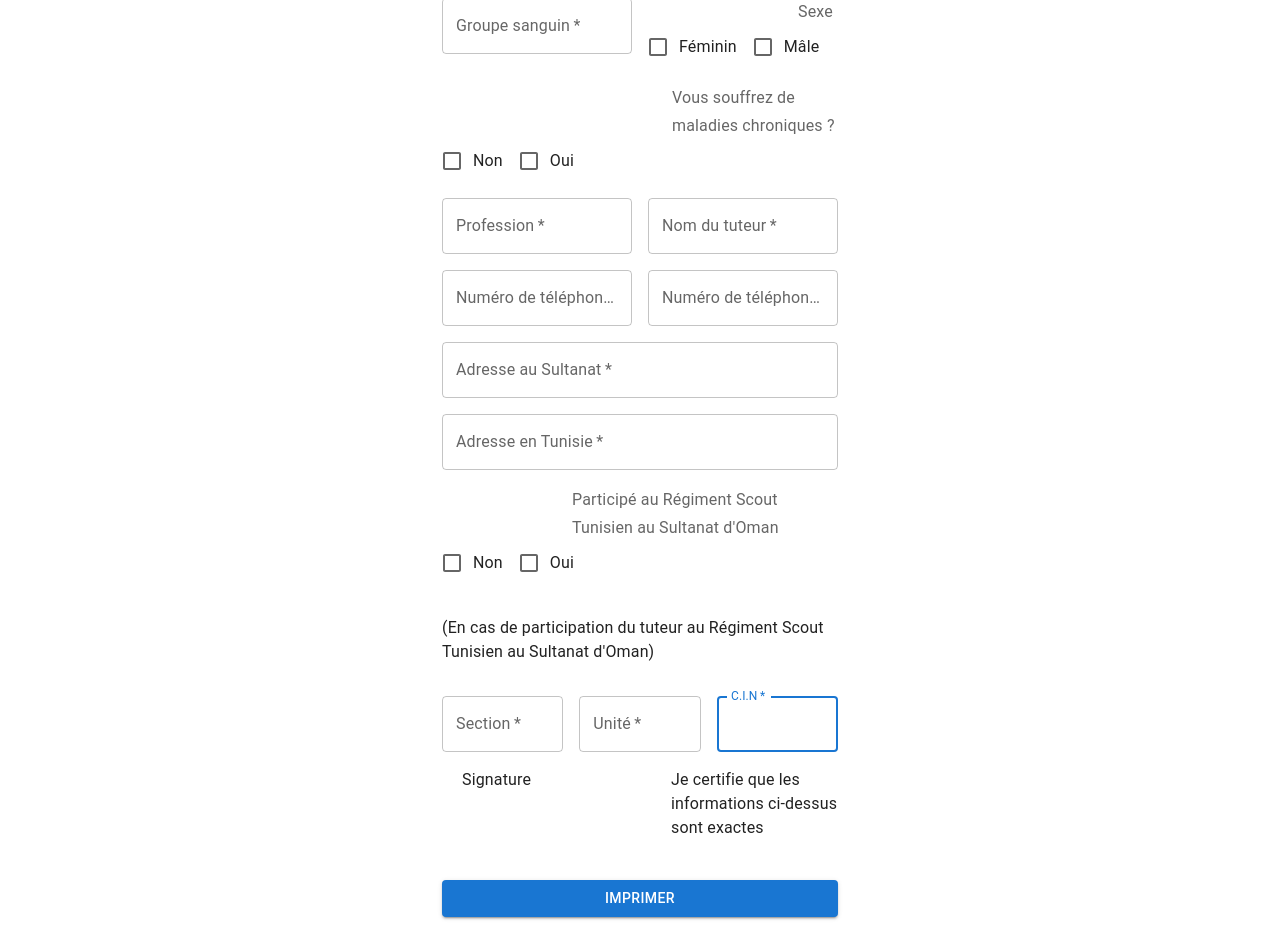
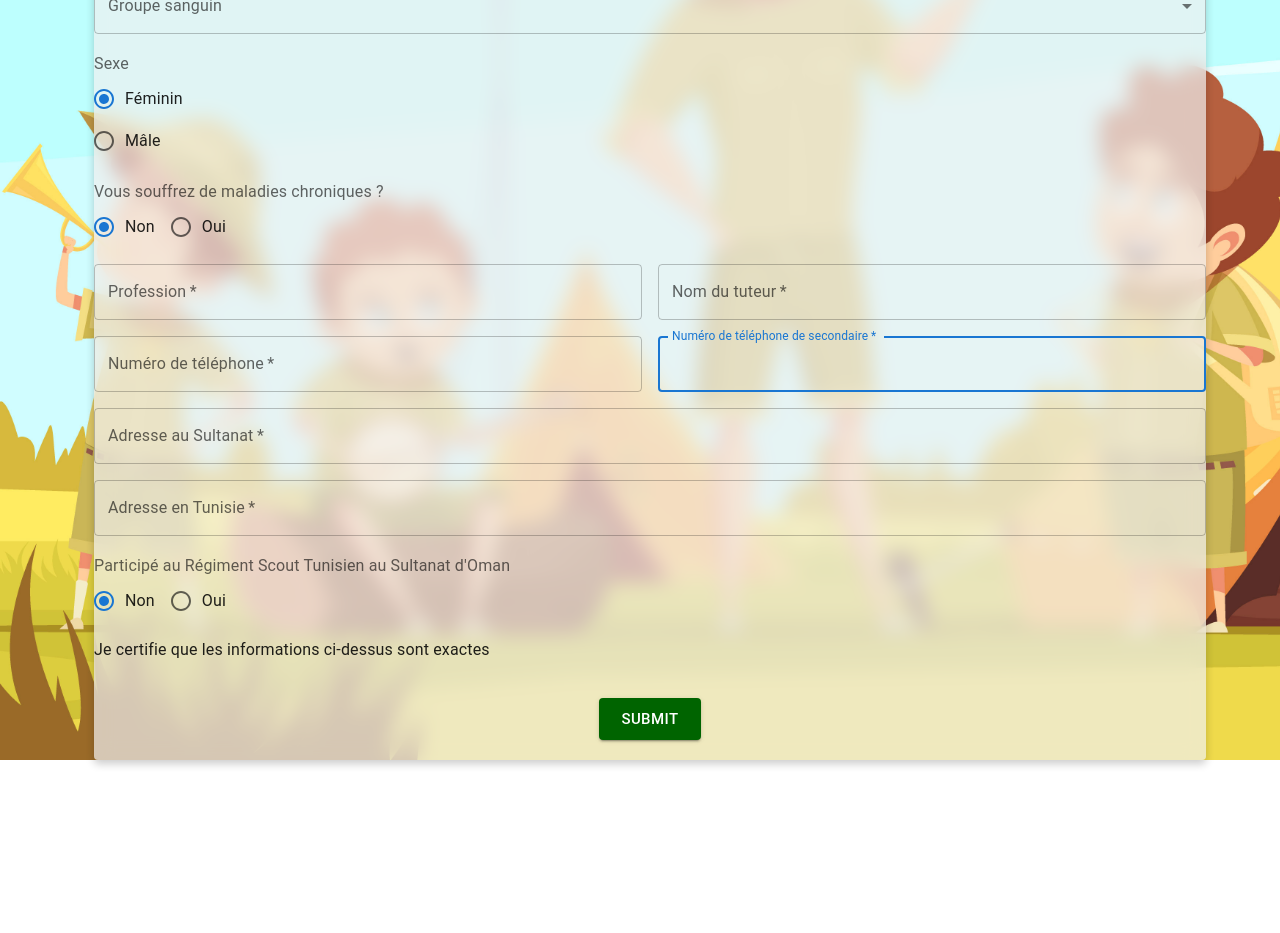
Before and after one commit to RBK-Project23/thesis-project, a React (Create React App) app in the folder frontend/: page /doc-istimara in a window 1280 px wide. Shown: the part 560-1493 px from the top of the page. After the commit the page ends 1320 px from the top, so only its background shows below. Built offline with nearby package versions, Linux system fonts and the light colour scheme.

Commit message:
update getIstimara.js

```diff
--- a/frontend/src/component/generateIstimara.js
+++ b/frontend/src/component/generateIstimara.js
@@ -7,32 +7,39 @@ import Checkbox from "@mui/material/Checkbox";
 import Link from "@mui/material/Link";
 import Grid from "@mui/material/Grid";
 import Box from "@mui/material/Box";
-import Typography from "@mui/material/Typography";
+import { Card, CardContent, Typography } from '@mui/material';
 import Container from "@mui/material/Container";
 import { ThemeProvider } from "@mui/material/styles";
 import { useState } from "react";
 import pdfMake from "pdfmake/build/pdfmake";
 import pdfFonts from "pdfmake/build/vfs_fonts";
+import jsPDF from "jspdf";
+import "jspdf-autotable";
 import { createTheme } from "@mui/material/styles";
+import Radio from "@mui/material/Radio";
+import RadioGroup from "@mui/material/RadioGroup";
+import { FormControl, InputLabel, Select, MenuItem } from '@mui/material';
 
-const fonts = {
-  Roboto: {
-    normal: "Roboto-Regular.ttf",
-    bold: "Roboto-Medium.ttf",
-    italics: "Roboto-Italic.ttf",
-    bolditalics: "Roboto-MediumItalic.ttf",
-  },
-  Arial: {
-    normal: "Arial.ttf",
-    bold: "Arial-Bold.ttf",
-    italics: "Arial-Italic.ttf",
-    bolditalics: "Arial-BoldItalic.ttf",
-  },
-};
-
-pdfMake.fonts = fonts;
+//const fonts = {
+//  Roboto: {
+//    normal: "Roboto-Regular.ttf",
+//    bold: "Roboto-Medium.ttf",
+//    italics: "Roboto-Italic.ttf",
+//    bolditalics: "Roboto-MediumItalic.ttf",
+//  },
+//  Arial: {
+//    normal: "Arial.ttf",
+//    bold: "Arial-Bold.ttf",
+//    italics: "Arial-Italic.ttf",
+//    bolditalics: "Arial-BoldItalic.ttf",
+//  },
+//};
+//
+//pdfMake.fonts = fonts;
 
 export default function GenerateIstimara() {
+  const [selectedGender, setSelectedGender] = useState("female");
+
   const handleSubmit = async (event) => {
     event.preventDefault();
     const data = new FormData(event.currentTarget);
@@ -146,47 +153,37 @@ export default function GenerateIstimara() {
               \n\n\n\nLes Scouts Tunisiens                            L'Association SCOUTS tunisienne à Oman
               \n
               \n                                 Formulaire d'inscription\n
-    Régiment : ${formData.regiment} Unité : ${formData.unit1} Section : ${
-                formData.section1
-              }
-    Nom et prénom : ${formData.fullname}
-    Date et lieu de naissance : ${formData.date} - ${formData.placebirth}
-    Numéro de passeport : ${formData.passeportNum} Date d'expiration : ${
-                formData.dateEndPass
-              }
-    Numéro de visa à Oman : ${formData.visaNum} Date d'expiration : ${
-                formData.dateEndVisa
-              }
-    Genre : ${
-      formData.gender === "male" ? "Masculin" : "Féminin"
-    } . Groupe sanguin : ${formData.bloodType}
-    Souffrez-vous de maladies chroniques : ${
-      formData.yes1 === "yes" ? "Oui" : "Non"
-    }
-    Nom du responsable légal : ${formData.fadherName} Profession : ${
-                formData.job
-              }
-    Numéro de téléphone : ${
-      formData.phone
-    }   Numéro de téléphone de secondaire : ${formData.phone2}
-    Adresse à Oman : ${formData.Adress_OM}
-    Adresse en Tunisie : ${formData.addressTN}
+              ${formData.regiment ? `Régiment : ${formData.regiment}` : ''}
+              ${formData.unit1 ? `Unité : ${formData.unit1}` : ''}
+              ${formData.section1 ? `Section : ${formData.section1}` : ''}
+              Nom et prénom : ${formData.fullname || ''}
+              Date et lieu de naissance : ${formData.date ? `${formData.date} - ` : ''}${formData.placebirth || ''}
+              Numéro de passeport : ${formData.passeportNum || ''} Date d'expiration : ${formData.dateEndPass || ''}
+              Numéro de visa à Oman : ${formData.visaNum || ''} Date d'expiration : ${formData.dateEndVisa || ''}
+              Genre : ${formData.gender === 'male' ? 'Masculin' : formData.gender === 'female' ? 'Féminin' : ''} .
+              Groupe sanguin : ${formData.bloodType || ''}
+              Souffrez-vous de maladies chroniques : ${formData.yes1 === 'yes' ? 'Oui' : 'Non'}
+              ${formData.yes1 === 'yes' && formData.chronicDiseases ? `Les maladies chroniques : ${formData.chronicDiseases}` : ''}
+              ${formData.chronicDiseases ? `Nom du responsable légal : ${formData.chronicDiseases}` : ''}
+              Profession : ${formData.job || ''}
+              Numéro de téléphone : ${formData.phone || ''}   Numéro de téléphone de secondaire : ${formData.phone2 || ''}
+              Adresse à Oman : ${formData.Adress_OM || ''}
+              Adresse en Tunisie : ${formData.addressTN || ''}
               Membre de l'association SCOUTS tunisienne à Oman : ${
-      formData.yes === "yes" ? "Oui" : "Non"
+                formData.yes === 'yes' ? 'Oui' : 'Non'
               }
               (En cas de participation du tuteur au Régiment Scout Tunisien au Sultanat d’Oman)
-    C.I.N : ${formData.cin} Unité : ${formData.unit} Section : ${
-                formData.section
-              }
+              ${formData.cin ? `C.I.N : ${formData.cin}` : ''}
+              ${formData.unit ? `Unité : ${formData.unit}` : ''}
+              ${formData.section ? `Section : ${formData.section}` : ''}
               Je certifie la véracité des informations mentionnées ci-dessus
               Signature
               `,
-              style: "subheader",
-              absolutePosition: { x: 60, y: 40 }, // Adjust the coordinates as needed
+              style: 'subheader',
+              absolutePosition: { x: 60, y: 40 },
             },
           ],
         },
-
         // End of additional content
       ],
       styles: {
@@ -207,25 +204,86 @@ export default function GenerateIstimara() {
   };
 
   const defaultTheme = createTheme();
+  const [healthCondition, setHealthCondition] = useState('no');
+  const [participation, setParticipation] = useState('no');
+  const [Blood, setBlood] = useState('');
+
+  const handleChangeParticipation = (event) => {
+    setParticipation(event.target.value);
+  };
+  const handleChange = (event) => {
+    setHealthCondition(event.target.value);
+  };
+  const handleChangeBlood = (event) => {
+    setBlood(event.target.value);
+  };
+  const bloodTypes = ['A+', 'A-', 'B+', 'B-', 'AB+', 'AB-', 'O+', 'O-'];
 
   return (
     <ThemeProvider theme={defaultTheme}>
-      <Container component="main" maxWidth="xs">
         <CssBaseline />
+        <div
+      style={{
+        backgroundImage: `url(${process.env.PUBLIC_URL}/20333.jpg)`,
+        backgroundSize: 'cover',
+        minHeight: '100vh',
+        display: 'flex',
+        justifyContent: 'center',
+        alignItems: 'center',
+      }}
+    >
+      <Container
+        maxWidth="lg"
+        style={{
+          display: 'flex',
+          justifyContent: 'space-between',
+          marginLeft: '10px',
+          marginRight: '10px',
+          flexDirection: 'column',
+          alignItems: 'center',
+          margin: 'auto',
+          marginTop: '20px', // Add top margin if needed
+        }}
+      >
           <Box
             sx={{
-            marginTop: 8,
-            display: "flex",
-            flexDirection: "column",
-            alignItems: "center",
+              marginTop: 2,
+              display: 'flex',
+              flexDirection: 'column',
+              alignItems: 'center',
+              marginLeft: '20px',
+              marginRight: '20px',
             }}
           >
           <Box
             component="form"
             noValidate
             onSubmit={handleSubmit}
-            sx={{ mt: 3 }}
+            sx={{ mt: 4 }}
           >
+  <Card
+                sx={{
+                  height: '1200 vh', // Adjust the height as needed
+                  width: '100%',
+                  backgroundColor: 'rgba(240, 240, 240, 0.7)',
+                  marginLeft: '10px',
+                  marginRight: '10px',
+                  boxShadow: '0 4px 8px rgba(0, 0, 0, 0.2)',
+                  backdropFilter: 'blur(10px)',
+                }}
+              >
+             <Grid item xs={12}>
+                <TextField
+                  required
+                  fullWidth
+                  id="fullname"
+                  label="Nom et prénom"
+                  name="fullname"
+                  autoComplete="family-name"
+                  sx={{ mb: 2 }}
+
+                />
+              </Grid>
             <Grid container spacing={2}>
               <Grid item xs={12} sm={4}>
                 <TextField
@@ -259,13 +317,15 @@ export default function GenerateIstimara() {
                   autoComplete="family-name"
                 />
               </Grid>
-              <Grid item xs={12}>
+
+
+              <Grid item xs={12} sm={6}>
                 <TextField
                   required
                   fullWidth
-                  id="fullname"
-                  label="Nom et prénom"
-                  name="fullname"
+                  id="placebirth"
+                  label=" lieu de naissance"
+                  name="placebirth"
                   autoComplete="family-name"
                 />
               </Grid>
@@ -286,9 +346,9 @@ export default function GenerateIstimara() {
                 <TextField
                   required
                   fullWidth
-                  id="placebirth"
-                  label=" lieu de naissance"
-                  name="placebirth"
+                  id="passeportNum"
+                  label=" Numéro de passeport"
+                  name="passeportNum"
                   autoComplete="family-name"
                 />
               </Grid>
@@ -305,13 +365,14 @@ export default function GenerateIstimara() {
                   }}
                 />
               </Grid>
+
               <Grid item xs={12} sm={6}>
                 <TextField
                   required
                   fullWidth
-                  id="passeportNum"
-                  label=" Numéro de passeport"
-                  name="passeportNum"
+                  id="visaNum"
+                  label="Numéro civil au Sultanat"
+                  name="visaNum"
                   autoComplete="family-name"
                 />
               </Grid>
@@ -328,68 +389,88 @@ export default function GenerateIstimara() {
                   }}
                 />
               </Grid>
-              <Grid item xs={12} sm={6}>
-                <TextField
-                  required
-                  fullWidth
-                  id="visaNum"
-                  label="Numéro civil au Sultanat"
-                  name="visaNum"
-                  autoComplete="family-name"
-                />
-              </Grid>
-              <Grid item xs={12} sm={6}>
-                <TextField
-                  required
-                  fullWidth
+
+              <Grid item xs={12}>
+              <FormControl fullWidth>
+        <InputLabel id="bloodType-label">Groupe sanguin</InputLabel>
+        <Select
+          labelId="bloodType-label"
           id="bloodType"
           label="Groupe sanguin"
           name="bloodType"
-                  autoComplete="family-name"
-                />
+          value={Blood}
+          onChange={handleChangeBlood}
+        >
+          {bloodTypes.map((type) => (
+            <MenuItem key={type} value={type}>
+              {type}
+            </MenuItem>
+          ))}
+        </Select>
+      </FormControl>
 </Grid>
               {/* Gender checkboxes */}
-              <Grid item xs={12} sm={6}>
+              <Grid item xs={12} >
   <Typography
     component="h6"
     variant="subtitle1"
     color="textSecondary"
-                  style={{ marginLeft: "150px" }}
+  //  style={{ marginLeft: "150px" }}
   >
     Sexe
   </Typography>
-
+  <RadioGroup
+    name="gender"
+    value={selectedGender}
+    onChange={(e) => setSelectedGender(e.target.value)}
+  //  style={{ marginLeft: "150px" }}
+  >
     <FormControlLabel
-                  control={
-                    <Checkbox name="gender" value="female" color="primary" />
-                  }
+      value="female"
+      control={<Radio color="primary" />}
       label="Féminin"
     />
     <FormControlLabel
-                  control={
-                    <Checkbox name="gender" value="male" color="primary" />
-                  }
+      value="male"
+      control={<Radio color="primary" />}
       label="Mâle"
     />
+  </RadioGroup>
 </Grid>
 <Grid item xs={12}>
         <Typography
           component="h6"
           variant="subtitle1"
           color="textSecondary"
-                  style={{ marginLeft: "230px" }}
+        //  style={{ marginLeft: '230px' }}
         >
           Vous souffrez de maladies chroniques ?
         </Typography>
         <FormControlLabel
-                  control={<Checkbox name="no1" value="no" color="primary" />}
+          control={<Radio name="healthCondition" value="no" color="primary" />}
           label="Non"
+          checked={healthCondition === 'no'}
+          onChange={handleChange}
         />
         <FormControlLabel
-                  control={<Checkbox name="yes1" value="yes" color="primary" />}
+          control={<Radio name="healthCondition" value="yes" color="primary" />}
           label="Oui"
+          checked={healthCondition === 'yes'}
+          onChange={handleChange}
         />
       </Grid>
+      {healthCondition === 'yes' && (
+        <Grid item xs={12}>
+          <TextField
+            required
+            fullWidth
+            id="chronicDiseases"
+            label="Veuillez citer les maladies chroniques"
+            name="chronicDiseases"
+            autoComplete="family-name"
+          />
+        </Grid>
+          )}
               <Grid item xs={12} sm={6}>
                 <TextField
                   required
@@ -413,6 +494,16 @@ export default function GenerateIstimara() {
               </Grid>
               <Grid item xs={12} sm={6}>
                 <TextField
+                  required
+                  fullWidth
+                  id="phone"
+                  label="Numéro de téléphone"
+                  name="phone"
+                  autoComplete="family-name"
+                />
+              </Grid>
+              <Grid item xs={12} sm={6}>
+                <TextField
                   autoComplete="given-name"
                   name="phone2"
                   required
@@ -422,16 +513,7 @@ export default function GenerateIstimara() {
                   autoFocus
                 />
               </Grid>
-              <Grid item xs={12} sm={6}>
-                <TextField
-                  required
-                  fullWidth
-                  id="phone"
-                  label="Numéro de téléphone"
-                  name="phone"
-                  autoComplete="family-name"
-                />
-              </Grid>
+
               <Grid item xs={12}>
                 <TextField
                   required
@@ -452,29 +534,36 @@ export default function GenerateIstimara() {
                   autoComplete="family-name"
                 />
               </Grid>
+
               <Grid item xs={12}>
         <Typography
           component="h6"
           variant="subtitle1"
           color="textSecondary"
-                  style={{ marginLeft: "130px" }}
+         // style={{ marginLeft: '130px' }}
         >
-                  Participé au Régiment Scout Tunisien au Sultanat d'Oman{" "}
+          Participé au Régiment Scout Tunisien au Sultanat d'Oman{' '}
         </Typography>
         <FormControlLabel
-                  control={<Checkbox name="no" value="no" color="primary" />}
+          control={<Radio name="participation" value="no" color="primary" />}
           label="Non"
+          checked={participation === 'no'}
+          onChange={handleChangeParticipation}
         />
         <FormControlLabel
-                  control={<Checkbox name="yes" value="yes" color="primary" />}
+          control={<Radio name="participation" value="yes" color="primary" />}
           label="Oui"
+          checked={participation === 'yes'}
+          onChange={handleChangeParticipation}
         />
       </Grid>
+      {participation === 'yes' && (
+        <React.Fragment>
           <Grid item xs={12}>
             <p>
-                  (En cas de participation du tuteur au Régiment Scout Tunisien
-                  au Sultanat d'Oman)
-                </p>{" "}
+              (En cas de participation du tuteur au Régiment Scout Tunisien au
+              Sultanat d'Oman)
+            </p>{' '}
           </Grid>
           <Grid item xs={12} sm={4}>
             <TextField
@@ -508,41 +597,44 @@ export default function GenerateIstimara() {
               autoFocus
             />
           </Grid>
+        </React.Fragment>
+      )}
        </Grid>
 
-            {/*
-          <Button
-              type="submit"
-              fullWidth
-              variant="contained"
-              sx={{ mt: 3, mb: 2 }}
-            >
-              Sign Up
-            </Button>
-        */}
+
 
             <div style={{ display: "flex" }}>
-              <Grid item xs={12} sm={6}>
-                <p style={{ marginLeft: "20px" }}>Signature</p>
-              </Grid>
-              <Grid item xs={12} sm={6}>
-                <p style={{ marginLeft: "140px" }}>
+
+              <Grid item xs={12} >
+                <p
+               >
                   Je certifie que les informations ci-dessus sont exactes{" "}
                 </p>
               </Grid>
             </div>
-
+            <div
+              style={{
+                display: 'flex',
+                justifyContent: 'center',
+                padding: '20px',
+              }}
+            >
             <Button
                 type="submit"
-              fullWidth
                 variant="contained"
-              sx={{ mt: 3, mb: 2 }}
+                color="primary"
+                size="large"
+                style={{ backgroundColor: 'darkgreen', color: 'white' }}
               >
-              Imprimer
+                Submit
               </Button>
+              </div>
+            </Card>
           </Box>
         </Box>
       </Container>
+      </div>
     </ThemeProvider>
+
   );
 }
```
Also changed, not shown: frontend/public/20333.jpg (added), 1 other file (tests, documents, lock files or other folders). Lines whose indentation alone changed are shown as unchanged.
